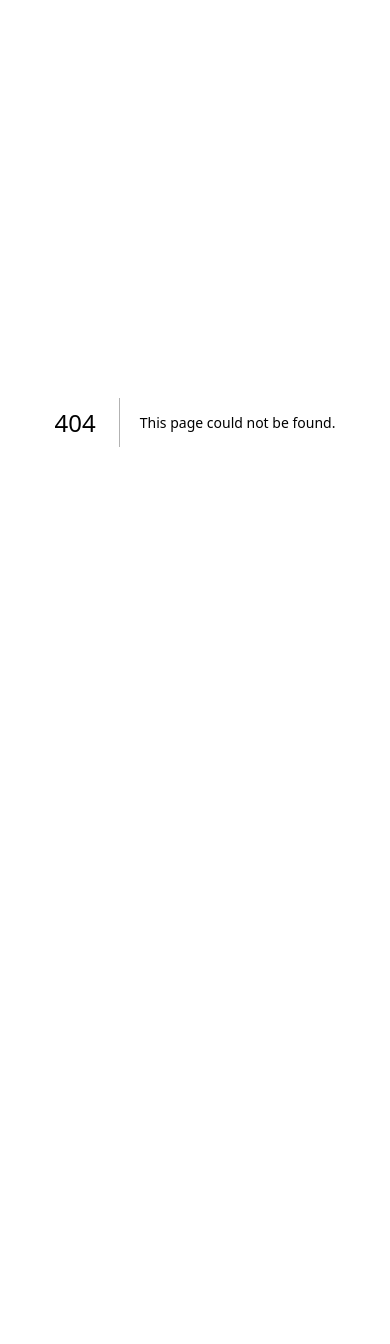
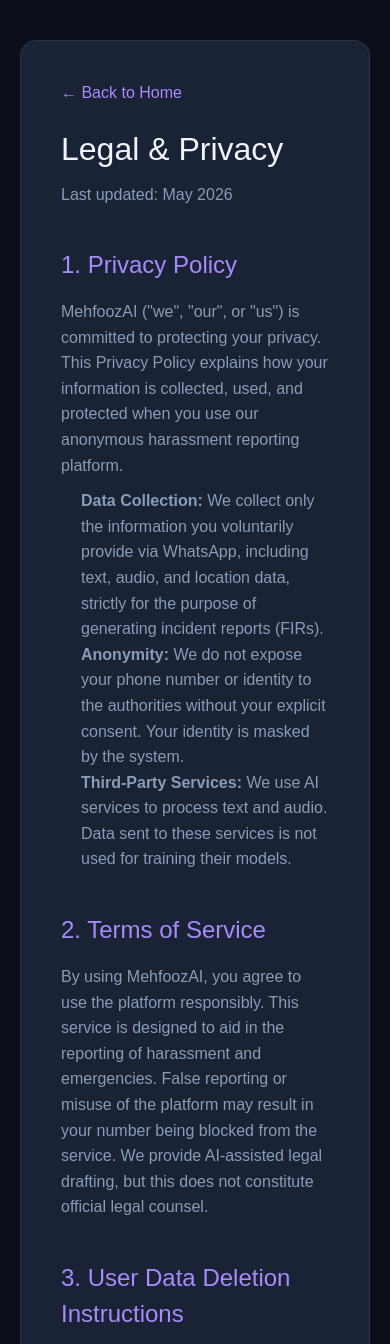
Before and after one commit to krishbaresha/MehfoozAI, a Next.js app in the folder frontend/: page /legal in a window 390 px wide. Before the commit this address had no page. Shown: the top 1344 px of the page. Before the commit the page ends 844 px from the top, so only its background shows below. Built offline with nearby package versions, Linux system fonts and the light colour scheme.

Commit message:
Add responsive safety map and unified Legal page

```diff
--- a/frontend/app/dashboard/LiveSafetyMap.jsx
+++ b/frontend/app/dashboard/LiveSafetyMap.jsx
@@ -82,6 +82,14 @@
   const [lastSync,   setLastSync]  = useState(null);
   const [isLoading,  setIsLoading] = useState(true);
   const [totalCases, setTotalCases]= useState(0);
+  const [isMobile,   setIsMobile]  = useState(false);
+
+  useEffect(() => {
+    const handleResize = () => setIsMobile(window.innerWidth < 1024);
+    handleResize();
+    window.addEventListener("resize", handleResize);
+    return () => window.removeEventListener("resize", handleResize);
+  }, []);
 
   /* callback ref — fires when the div mounts/unmounts */
   const containerRef = useCallback((node) => {
@@ -304,13 +312,24 @@
       : "--:--";
 
   return (
-    <div style={{ padding:"16px 26px 20px", display:"flex", flex:1, gap:14, overflow:"hidden" }}>
+    <div style={{
+      padding: isMobile ? "12px" : "16px 26px 20px",
+      display: "flex",
+      flexDirection: isMobile ? "column" : "row",
+      flex: 1,
+      gap: 14,
+      overflowY: isMobile ? "auto" : "hidden",
+      overflowX: "hidden"
+    }}>
 
       {/* ── MAP ─────────────────────────────────────────────────────────── */}
       <div style={{
-        flex:1, position:"relative", borderRadius:16,
+        flex: isMobile ? "none" : 1,
+        height: isMobile ? 400 : "auto",
+        position:"relative", borderRadius:16,
         overflow:"hidden", border:`1px solid ${C.border}`,
         background:C.midnight,
+        minHeight: isMobile ? 400 : 0
       }}>
         {/* The div Leaflet mounts into — assigned via callback ref */}
         <div
@@ -370,7 +389,14 @@
       </div>
 
       {/* ── SIDEBAR ──────────────────────────────────────────────────────── */}
-      <div style={{ width:260, display:"flex", flexDirection:"column", gap:12, overflowY:"auto" }}>
+      <div style={{
+        width: isMobile ? "100%" : 260,
+        display:"flex",
+        flexDirection:"column",
+        gap:12,
+        overflowY: isMobile ? "visible" : "auto",
+        flexShrink: 0
+      }}>
 
         {/* Intensity legend */}
         <div style={{
--- /dev/null
+++ b/frontend/app/legal/page.jsx
@@ -0,0 +1,60 @@
+"use client";
+import React from 'react';
+import Link from 'next/link';
+
+export default function LegalPage() {
+  const C = {
+    midnight: "#0b0f1a", deep: "#111827", surface: "#1a2236",
+    border: "rgba(255,255,255,0.07)",
+    lavender: "#a78bfa", text: "#f0f4ff", text2: "#8b9bb4"
+  };
+
+  return (
+    <div style={{ minHeight: "100vh", backgroundColor: C.midnight, color: C.text, fontFamily: "sans-serif", padding: "40px 20px" }}>
+      <div style={{ maxWidth: 800, margin: "0 auto", backgroundColor: C.surface, border: `1px solid ${C.border}`, borderRadius: 16, padding: "40px" }}>
+
+        <Link href="/" style={{ color: C.lavender, textDecoration: "none", marginBottom: 20, display: "inline-block" }}>
+          ← Back to Home
+        </Link>
+
+        <h1 style={{ fontSize: 32, marginBottom: 10 }}>Legal & Privacy</h1>
+        <p style={{ color: C.text2, marginBottom: 40 }}>Last updated: May 2026</p>
+
+        <section style={{ marginBottom: 40 }}>
+          <h2 style={{ fontSize: 24, marginBottom: 16, color: C.lavender }}>1. Privacy Policy</h2>
+          <p style={{ color: C.text2, lineHeight: 1.6, marginBottom: 10 }}>
+            MehfoozAI ("we", "our", or "us") is committed to protecting your privacy. This Privacy Policy explains how your information is collected, used, and protected when you use our anonymous harassment reporting platform.
+          </p>
+          <ul style={{ color: C.text2, lineHeight: 1.6, paddingLeft: 20 }}>
+            <li><strong>Data Collection:</strong> We collect only the information you voluntarily provide via WhatsApp, including text, audio, and location data, strictly for the purpose of generating incident reports (FIRs).</li>
+            <li><strong>Anonymity:</strong> We do not expose your phone number or identity to the authorities without your explicit consent. Your identity is masked by the system.</li>
+            <li><strong>Third-Party Services:</strong> We use AI services to process text and audio. Data sent to these services is not used for training their models.</li>
+          </ul>
+        </section>
+
+        <section style={{ marginBottom: 40 }}>
+          <h2 style={{ fontSize: 24, marginBottom: 16, color: C.lavender }}>2. Terms of Service</h2>
+          <p style={{ color: C.text2, lineHeight: 1.6, marginBottom: 10 }}>
+            By using MehfoozAI, you agree to use the platform responsibly. This service is designed to aid in the reporting of harassment and emergencies. False reporting or misuse of the platform may result in your number being blocked from the service. We provide AI-assisted legal drafting, but this does not constitute official legal counsel.
+          </p>
+        </section>
+
+        <section style={{ marginBottom: 40 }}>
+          <h2 style={{ fontSize: 24, marginBottom: 16, color: C.lavender }}>3. User Data Deletion Instructions</h2>
+          <p style={{ color: C.text2, lineHeight: 1.6, marginBottom: 10 }}>
+            If you wish to delete your data or history from MehfoozAI:
+          </p>
+          <ul style={{ color: C.text2, lineHeight: 1.6, paddingLeft: 20 }}>
+            <li>Send the word <strong>"DELETE MY DATA"</strong> to our WhatsApp bot.</li>
+            <li>Alternatively, you can email us at <strong>krishbsha778@gmail.com</strong> with your registered WhatsApp number, and our team will wipe all records associated with your case within 24 hours.</li>
+          </ul>
+        </section>
+
+        <hr style={{ borderColor: C.border, margin: "40px 0" }} />
+        <p style={{ color: C.text2, fontSize: 14, textAlign: "center" }}>
+          MehfoozAI Hackathon Demo Project. Built for Social Good.
+        </p>
+      </div>
+    </div>
+  );
+}
```
